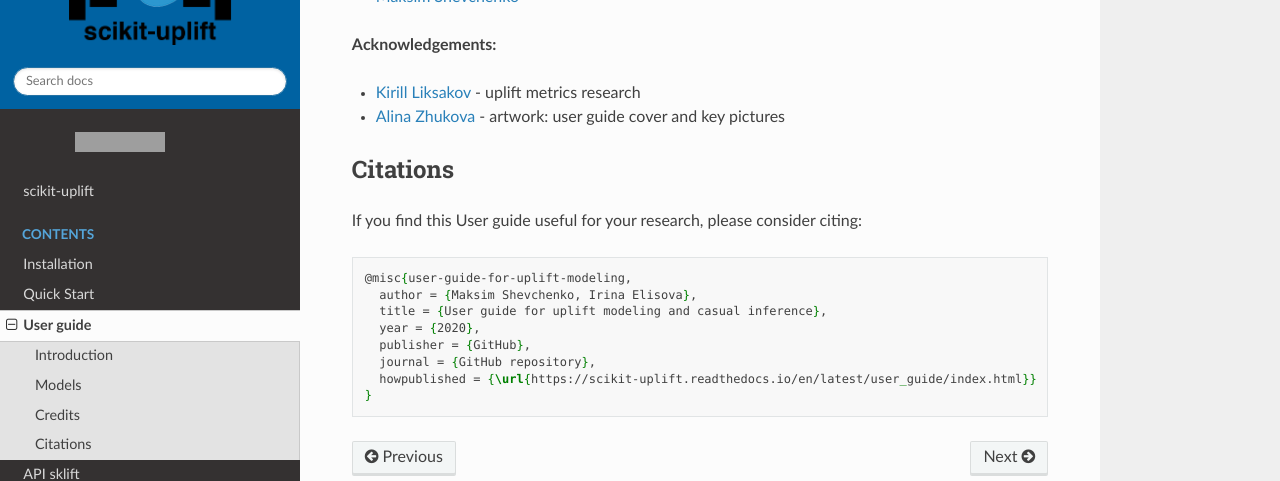
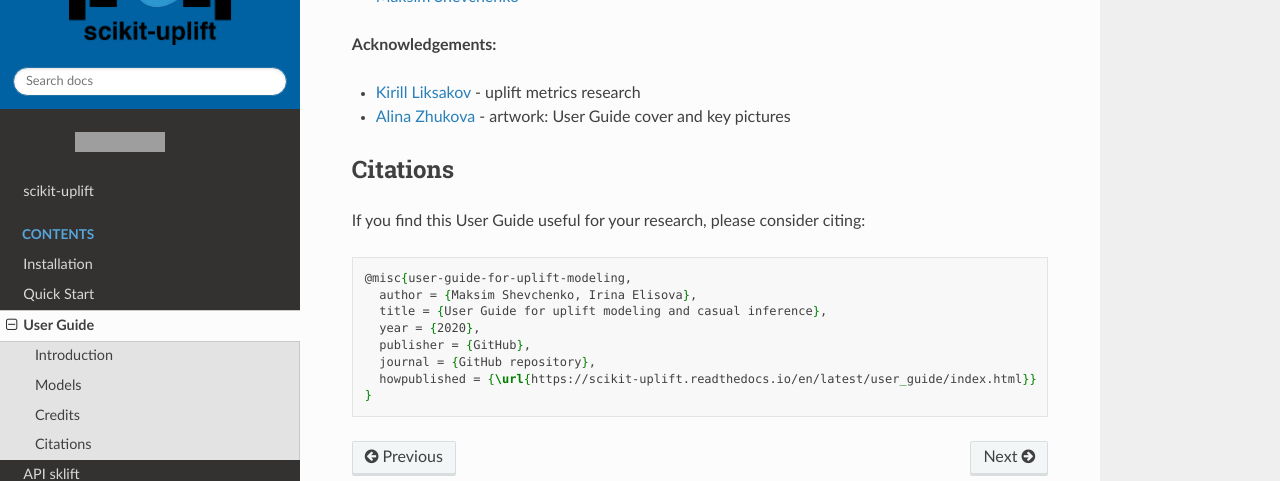
Before and after one commit to maks-sh/scikit-uplift, a Sphinx documentation site: the page built from docs/user_guide/index.rst, in a window 1280 px wide and 900 px high, scrolled down 1317 px, cut to the strip 258-739 px from the top of the window. Built offline with Sphinx 7.4.7 and the Read the Docs theme 2.0.0, drawn with Linux system fonts in a browser that asks for light colours; some of the changed text lies outside the part shown; grey boxes are pictures that could not be loaded.

Commit message:
:memo: Fix capital letter

```diff
--- a/Readme.rst
+++ b/Readme.rst
@@ -42,7 +42,7 @@ scikit-uplift
 
 Uplift prediction aims to estimate the causal impact of a treatment at the individual level.
 
-More about uplift modelling problem read in `User guide <https://scikit-uplift.readthedocs.io/en/latest/user_guide/index.html>`__, and also in russian on habr.com: `Part 1`_ and `Part 2`_.
+More about uplift modelling problem read in `User Guide <https://scikit-uplift.readthedocs.io/en/latest/user_guide/index.html>`__, and also in russian on habr.com: `Part 1`_ and `Part 2`_.
 
 **Features**:
 
@@ -206,7 +206,7 @@ Important links
 - Official source code repo: https://github.com/maks-sh/scikit-uplift/
 - Issue tracker: https://github.com/maks-sh/scikit-uplift/issues
 - Documentation: https://scikit-uplift.readthedocs.io/en/latest/
-- User guide: https://scikit-uplift.readthedocs.io/en/latest/user_guide/index.html
+- User Guide: https://scikit-uplift.readthedocs.io/en/latest/user_guide/index.html
 - Contributing guide: https://scikit-uplift.readthedocs.io/en/latest/contributing.html
 - Release History: https://scikit-uplift.readthedocs.io/en/latest/changelog.html
 
--- a/docs/api/models/index.rst
+++ b/docs/api/models/index.rst
@@ -2,7 +2,7 @@
 `sklift <../>`_.models
 **********************
 
-See :ref:`Models <models>` section of the User guide for further details.
+See :ref:`Models <models>` section of the User Guide for further details.
 
 .. toctree::
    :maxdepth: 3
--- a/docs/index.rst
+++ b/docs/index.rst
@@ -15,7 +15,7 @@ scikit-uplift
 
 Uplift prediction aims to estimate the causal impact of a treatment at the individual level.
 
-Read more about uplift modelling problem in :ref:`User guide <user_guide>`, also in russian on habr.com: `Part 1`_ and `Part 2`_.
+Read more about uplift modelling problem in :ref:`User Guide <user_guide>`, also in russian on habr.com: `Part 1`_ and `Part 2`_.
 
 Features
 #########
--- a/docs/user_guide/index.rst
+++ b/docs/user_guide/index.rst
@@ -29,18 +29,18 @@ Credits
 **Acknowledgements:**
 
 - `Kirill Liksakov <https://github.com/kirrlix1994>`_ - uplift metrics research
-- `Alina Zhukova <https://www.linkedin.com/in/alina-zhukova-a307b677/>`_ - artwork: user guide cover and key pictures
+- `Alina Zhukova <https://www.linkedin.com/in/alina-zhukova-a307b677/>`_ - artwork: User Guide cover and key pictures
 
 Citations
 ----------
 
-If you find this User guide useful for your research, please consider citing:
+If you find this User Guide useful for your research, please consider citing:
 
 .. code:: latex
 
     @misc{user-guide-for-uplift-modeling,
       author = {Maksim Shevchenko, Irina Elisova},
-      title = {User guide for uplift modeling and casual inference},
+      title = {User Guide for uplift modeling and casual inference},
       year = {2020},
       publisher = {GitHub},
       journal = {GitHub repository},
```
Also changed, not shown: other parts of docs/user_guide/index.rst (+2 -2 lines).
